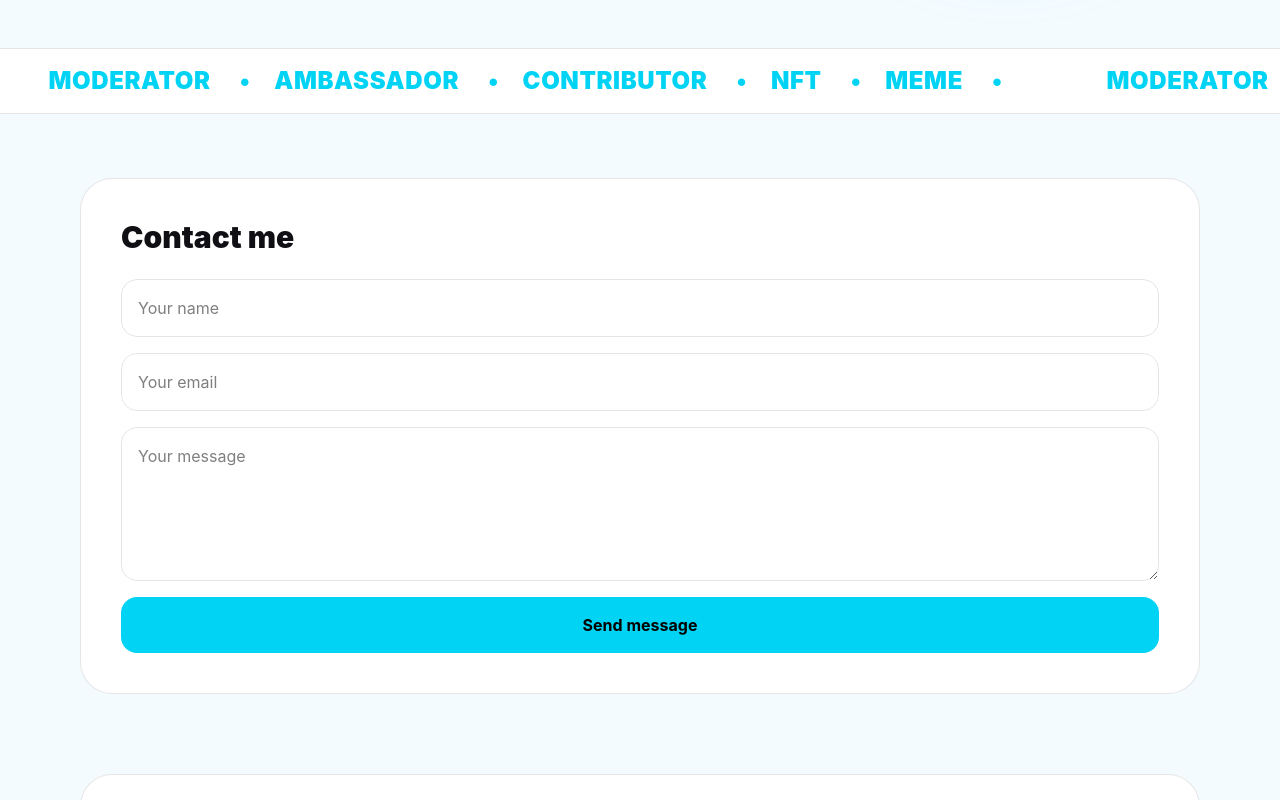
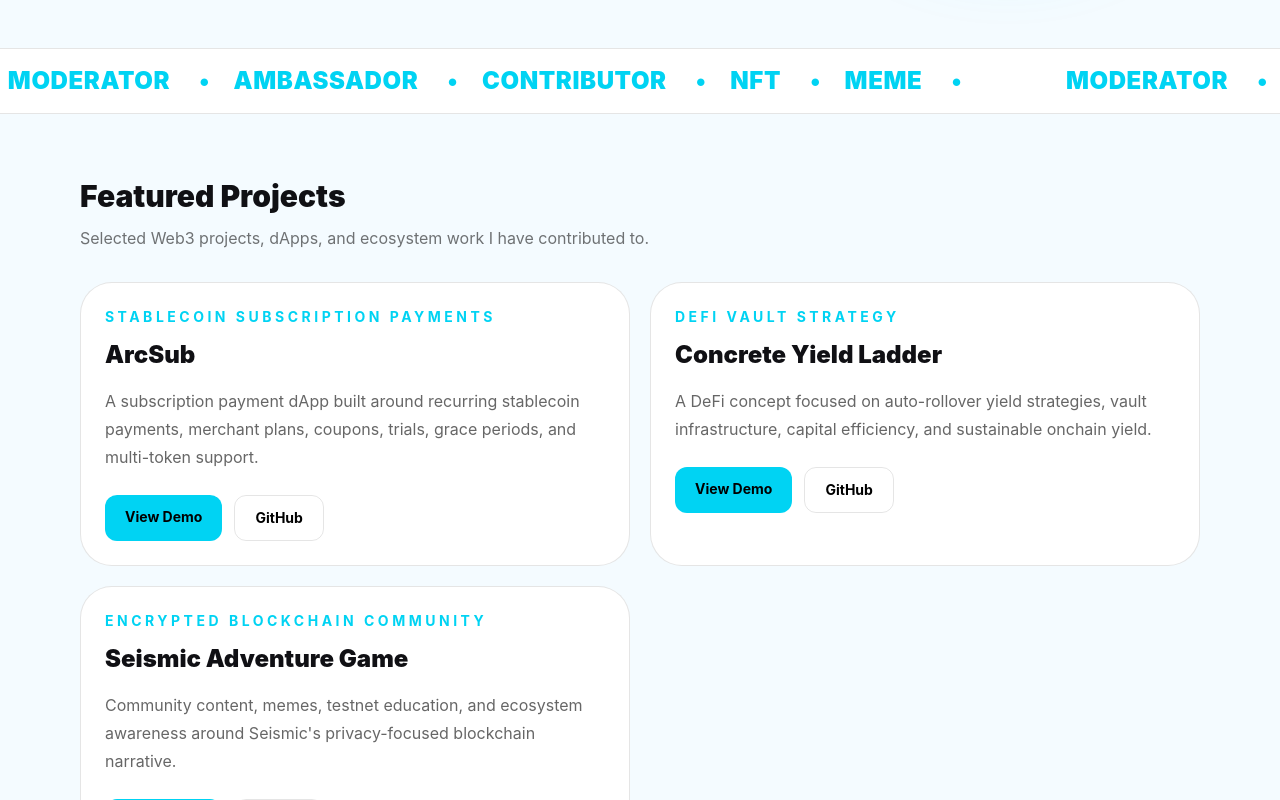
Before and after one commit to Richard12021/Richardweb3, a React (Vite) app: page / in a window 1280 px wide. Shown: the part 520-1320 px from the top of the page. Built offline with nearby package versions, Linux system fonts and the light colour scheme; no server answers.

Commit message:
add featured projects and updates

```diff
--- a/src/App.jsx
+++ b/src/App.jsx
@@ -1,4 +1,4 @@
-import React, { useEffect, useState } from "react";
+import React, { useEffect, useRef, useState } from "react";
 
 const socialLinks = [
   { name: "X", href: "https://x.com/Richardx122", icon: "𝕏" },
@@ -7,6 +7,30 @@ const socialLinks = [
 ];
 
 const artImages = Array.from({ length: 16 }, (_, i) => `/art/art-${i + 1}.jpg`);
+
+const featuredProjects = [
+  {
+    name: "ArcSub",
+    tag: "Stablecoin Subscription Payments",
+    desc: "A subscription payment dApp built around recurring stablecoin payments, merchant plans, coupons, trials, grace periods, and multi-token support.",
+    demo: "https://richard12021.github.io/Arcsubb/",
+    github: "https://github.com/Richard12021/ArcsubV3",
+  },
+  {
+    name: "Concrete Yield Ladder",
+    tag: "DeFi Vault Strategy",
+    desc: "A DeFi concept focused on auto-rollover yield strategies, vault infrastructure, capital efficiency, and sustainable onchain yield.",
+    demo: "https://richard12021.github.io/concrete/",
+    github: "https://github.com/Richard12021/concrete",
+  },
+  {
+    name: "Seismic Adventure Game",
+    tag: "Encrypted Blockchain Community",
+    desc: "Community content, memes, testnet education, and ecosystem awareness around Seismic's privacy-focused blockchain narrative.",
+    demo: "https://richard12021.github.io/seismic/",
+    github: "https://github.com/Richard12021/seismic",
+  },
+];
 
 const text = {
   en: {
@@ -44,9 +68,34 @@ const text = {
 export default function App() {
   const [dark, setDark] = useState(false);
   const [lang, setLang] = useState("en");
+  const [musicOn, setMusicOn] = useState(false);
+const bgMusicRef = useRef(null);
+const clickSoundRef = useRef(null);
   const [visitors, setVisitors] = useState(0);
 
   const t = text[lang];
+
+  const playClickSound = () => {
+  if (clickSoundRef.current) {
+    clickSoundRef.current.currentTime = 0;
+    clickSoundRef.current.play().catch(() => {});
+  }
+};
+
+const toggleMusic = () => {
+  playClickSound();
+
+  if (!bgMusicRef.current) return;
+
+  if (musicOn) {
+    bgMusicRef.current.pause();
+  } else {
+    bgMusicRef.current.volume = 0.35;
+    bgMusicRef.current.play().catch(() => {});
+  }
+
+  setMusicOn(!musicOn);
+};
 
   useEffect(() => {
   fetch("/api/visitors")
@@ -57,6 +106,13 @@ export default function App() {
 
   return (
     <main className={`min-h-screen transition ${dark ? "bg-[#07070b] text-white" : "bg-[#f4fbff] text-[#101014]"}`}>
+      <audio ref={bgMusicRef} loop>
+  <source src="/audio/bg-music.mp3" type="audio/mpeg" />
+</audio>
+
+<audio ref={clickSoundRef}>
+  <source src="/audio/click.mp3" type="audio/mpeg" />
+</audio>
       <style>
   {`
     @keyframes marquee {
@@ -94,6 +150,15 @@ export default function App() {
         >
           🌙
         </button>
+
+        <button
+  onClick={toggleMusic}
+  className={`rounded-full px-4 py-2 text-sm font-bold shadow-lg ${
+    dark ? "bg-white/10 text-white" : "bg-white text-black"
+  }`}
+>
+  {musicOn ? "🔊" : "🔇"}
+</button>
       </div>
 
       <section className="mx-auto flex max-w-7xl flex-col items-center gap-12 px-6 py-20 md:flex-row md:justify-between md:px-12 lg:px-20">
@@ -152,6 +217,62 @@ export default function App() {
         </span>
       ))}
     </div>
+  </div>
+</section>
+
+<section className="mx-auto max-w-7xl px-6 py-10 md:px-12 lg:px-20">
+  <div className="mb-8">
+    <h2 className="text-3xl font-black">Featured Projects</h2>
+    <p className={`mt-3 ${dark ? "text-white/55" : "text-black/55"}`}>
+      Selected Web3 projects, dApps, and ecosystem work I have contributed to.
+    </p>
+  </div>
+
+  <div className="grid gap-5 md:grid-cols-2">
+    {featuredProjects.map((project) => (
+      <div
+        key={project.name}
+        className={`rounded-[2rem] border p-6 transition hover:-translate-y-1 ${
+          dark
+            ? "border-white/10 bg-white/[0.06]"
+            : "border-black/10 bg-white"
+        }`}
+      >
+        <p className="mb-3 text-sm font-bold uppercase tracking-[0.25em] text-cyan-400">
+          {project.tag}
+        </p>
+
+        <h3 className="text-2xl font-black">{project.name}</h3>
+
+        <p className={`mt-4 leading-7 ${dark ? "text-white/60" : "text-black/60"}`}>
+          {project.desc}
+        </p>
+
+        <div className="mt-6 flex flex-wrap gap-3">
+          <a
+            href={project.demo}
+            target="_blank"
+            rel="noreferrer"
+            className="rounded-xl bg-cyan-400 px-5 py-3 text-sm font-bold text-black"
+          >
+            View Demo
+          </a>
+
+          <a
+            href={project.github}
+            target="_blank"
+            rel="noreferrer"
+            className={`rounded-xl border px-5 py-3 text-sm font-bold ${
+              dark
+                ? "border-white/10 text-white"
+                : "border-black/10 text-black"
+            }`}
+          >
+            GitHub
+          </a>
+        </div>
+      </div>
+    ))}
   </div>
 </section>
 
```
Also changed, not shown: 2 other files (tests, documents, lock files or other folders).
